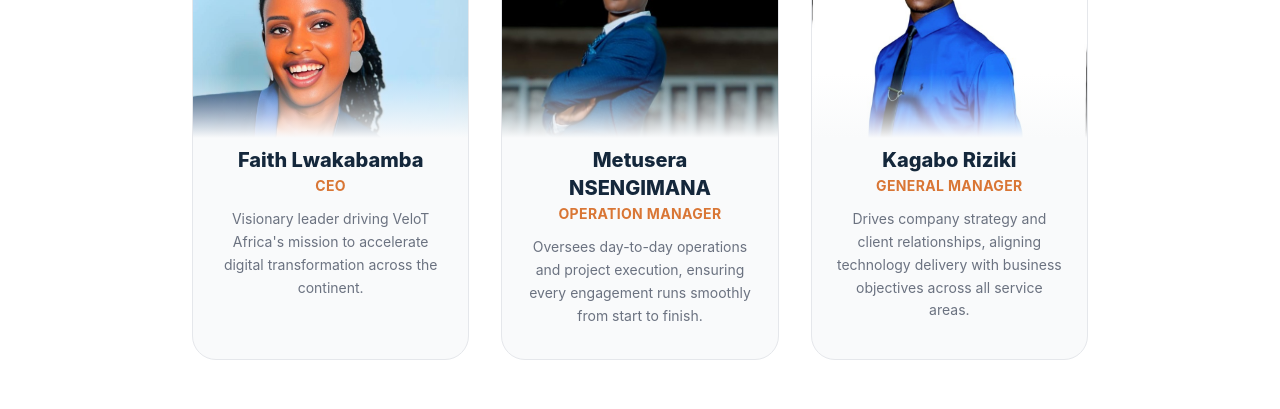
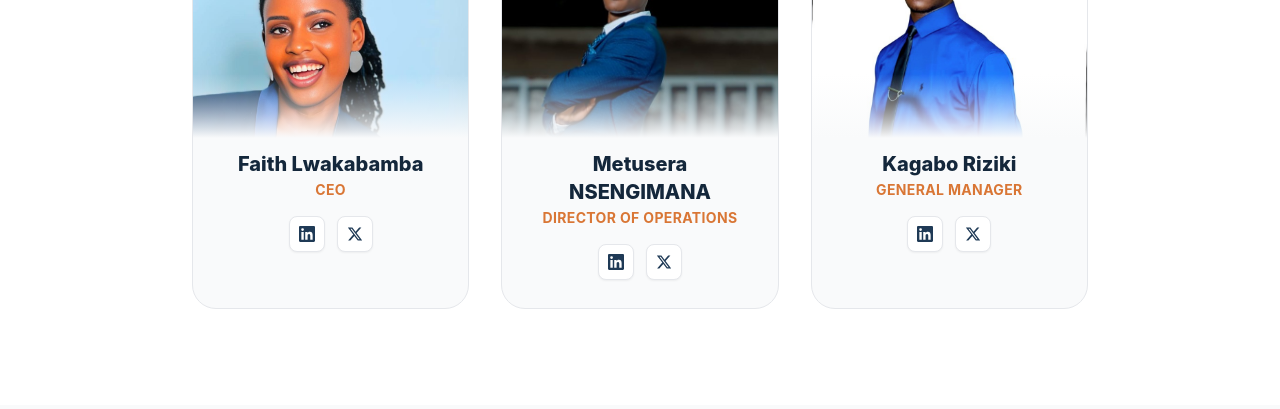
Before and after one commit to Metusera/Velot_frontend, a React (Vite) app: page / in a window 1280 px wide. Shown: the part 6000-6409 px from the top of the page. Built offline with nearby package versions, Linux system fonts and the light colour scheme; no server answers.

Commit message:
fix linkedin links

```diff
--- a/src/pages/public/HomePage.jsx
+++ b/src/pages/public/HomePage.jsx
@@ -50,23 +50,26 @@
   {
     name: 'Faith Lwakabamba',
     role: 'CEO',
-    bio: 'Visionary leader driving VeloT Africa\'s mission to accelerate digital transformation across the continent.',
     img: '/faith.jpeg',
     initials: 'FL',
+    linkedin: 'https://www.linkedin.com/in/faith-lwakabamba-74558998/',
+    twitter: 'https://x.com/faith_lwakabamba',
   },
   {
     name: 'Metusera NSENGIMANA',
-    role: 'Operation Manager',
-    bio: 'Oversees day-to-day operations and project execution, ensuring every engagement runs smoothly from start to finish.',
+    role: 'Director of Operations',
     img: '/Metusera.jpeg',
     initials: 'MN',
+    linkedin: 'https://www.linkedin.com/in/nsengimana-metusera-89806a268/',
+    twitter: 'https://x.com/metusera_n',
   },
   {
     name: 'Kagabo Riziki',
     role: 'General Manager',
-    bio: 'Drives company strategy and client relationships, aligning technology delivery with business objectives across all service areas.',
     img: '/Riziki.jpg',
     initials: 'KR',
+    linkedin: 'https://www.linkedin.com/in/kagabo-riziki-dsp-929a73275/',
+    twitter: 'https://x.com/kagabo_riziki',
   },
 ];
 
@@ -326,10 +329,26 @@
                   <div className="absolute bottom-0 left-0 right-0 h-16 bg-gradient-to-t from-gray-50 to-transparent" />
                 </div>
                 {/* Info */}
-                <div className="px-6 pb-8 pt-2">
+                <div className="px-6 pb-7 pt-3">
                   <h3 className="text-xl font-extrabold text-secondary-800 mb-0.5">{member.name}</h3>
-                  <p className="text-primary-600 text-sm font-bold mb-3 uppercase tracking-wide">{member.role}</p>
-                  <p className="text-sm text-gray-500 leading-relaxed">{member.bio}</p>
+                  <p className="text-primary-600 text-sm font-bold mb-4 uppercase tracking-wide">{member.role}</p>
+                  {/* Social links */}
+                  <div className="flex items-center justify-center gap-3">
+                    <a href={member.linkedin} target="_blank" rel="noopener noreferrer"
+                      className="w-9 h-9 bg-white border border-gray-200 rounded-lg flex items-center justify-center text-secondary-600 hover:bg-primary-600 hover:text-white hover:border-primary-600 transition-all shadow-sm">
+                      {/* LinkedIn icon */}
+                      <svg className="w-4 h-4" fill="currentColor" viewBox="0 0 24 24">
+                        <path d="M20.447 20.452h-3.554v-5.569c0-1.328-.027-3.037-1.852-3.037-1.853 0-2.136 1.445-2.136 2.939v5.667H9.351V9h3.414v1.561h.046c.477-.9 1.637-1.85 3.37-1.85 3.601 0 4.267 2.37 4.267 5.455v6.286zM5.337 7.433a2.062 2.062 0 01-2.063-2.065 2.064 2.064 0 112.063 2.065zm1.782 13.019H3.555V9h3.564v11.452zM22.225 0H1.771C.792 0 0 .774 0 1.729v20.542C0 23.227.792 24 1.771 24h20.451C23.2 24 24 23.227 24 22.271V1.729C24 .774 23.2 0 22.222 0h.003z" />
+                      </svg>
+                    </a>
+                    <a href={member.twitter} target="_blank" rel="noopener noreferrer"
+                      className="w-9 h-9 bg-white border border-gray-200 rounded-lg flex items-center justify-center text-secondary-600 hover:bg-secondary-800 hover:text-white hover:border-secondary-800 transition-all shadow-sm">
+                      {/* X (Twitter) icon */}
+                      <svg className="w-4 h-4" fill="currentColor" viewBox="0 0 24 24">
+                        <path d="M18.244 2.25h3.308l-7.227 8.26 8.502 11.24H16.17l-5.214-6.817L4.99 21.75H1.68l7.73-8.835L1.254 2.25H8.08l4.713 6.231zm-1.161 17.52h1.833L7.084 4.126H5.117z" />
+                      </svg>
+                    </a>
+                  </div>
                 </div>
               </div>
             ))}
```
